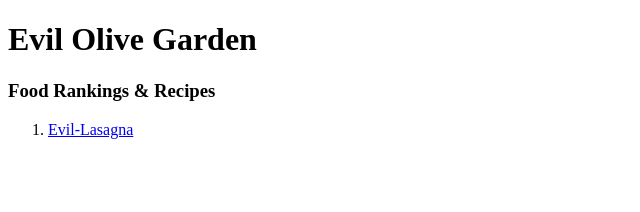
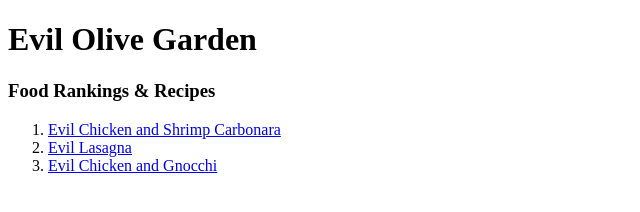
Before and after one commit to imiduke/odin-recipes, a plain HTML site: page index.html in a window 1280 px wide. Shown: the whole page, without its empty margins (0-640 px from the left). Drawn offline with Linux system fonts and the light colour scheme.

Commit message:
Commit all
I think idk

```diff
--- a/index.html
+++ b/index.html
@@ -10,7 +10,9 @@
         <h1>Evil Olive Garden</h1>
         <h3>Food Rankings & Recipes</h3>
         <ol>
-            <li><a href="recipes/evil-lasagna.html">Evil-Lasagna</a></li>
+            <li><a href="recipes/chkn-n-shrmp.html">Evil Chicken and Shrimp Carbonara</a></li>
+            <li><a href="recipes/lasagna.html">Evil Lasagna</a></li>
+            <li><a href="recipes/chicken-gnocchi.html">Evil Chicken and Gnocchi</a></li>
         </ol>
     </body>
 </html>
```
Also changed, not shown: assets/chicken-and-shrimp-carbonara-dpv-590x365.png (added), assets/chicken-and-shrimp-carbonara-dpv-590x365.webp (added), assets/chicken-gnocchi-soup-6.jpg (added), assets/lasagna-classico-dpv-1180x730.png (added), assets/lasagna-classico-dpv-1180x730.webp (added), 1 other file.
